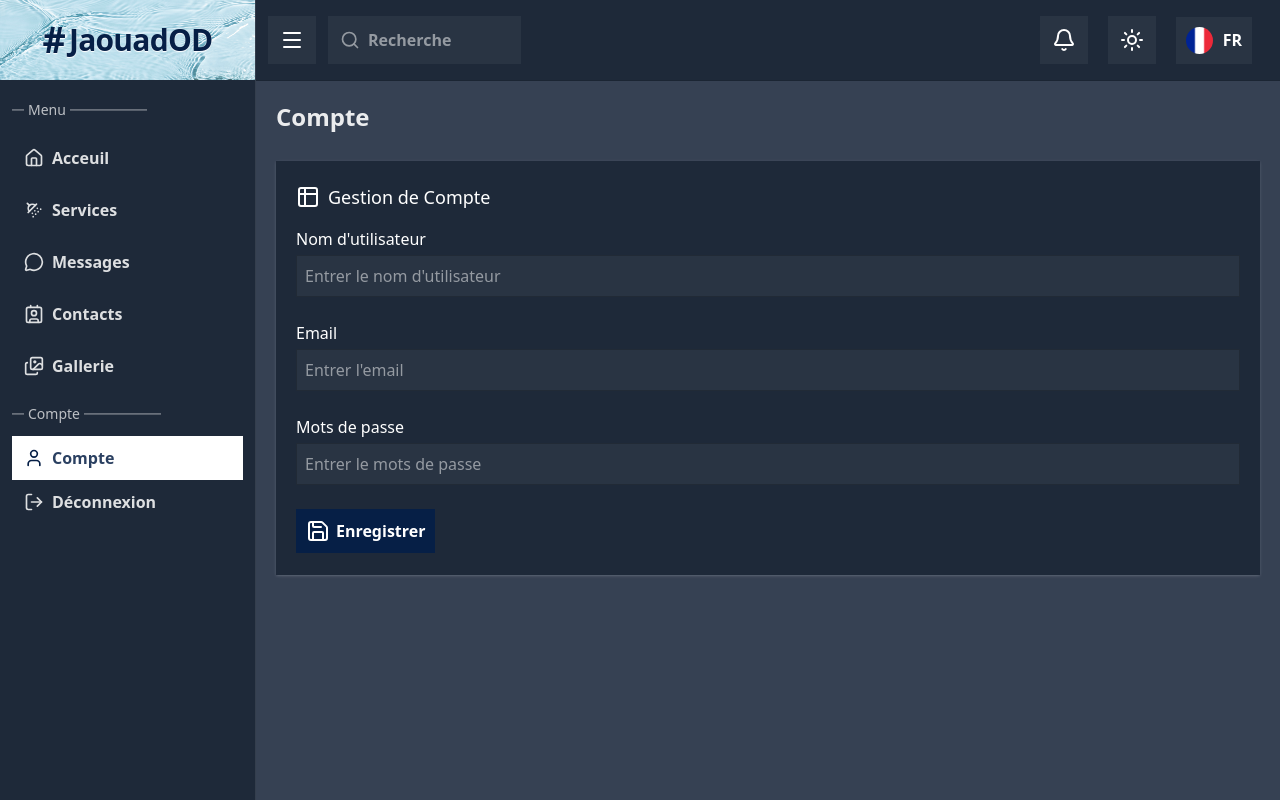
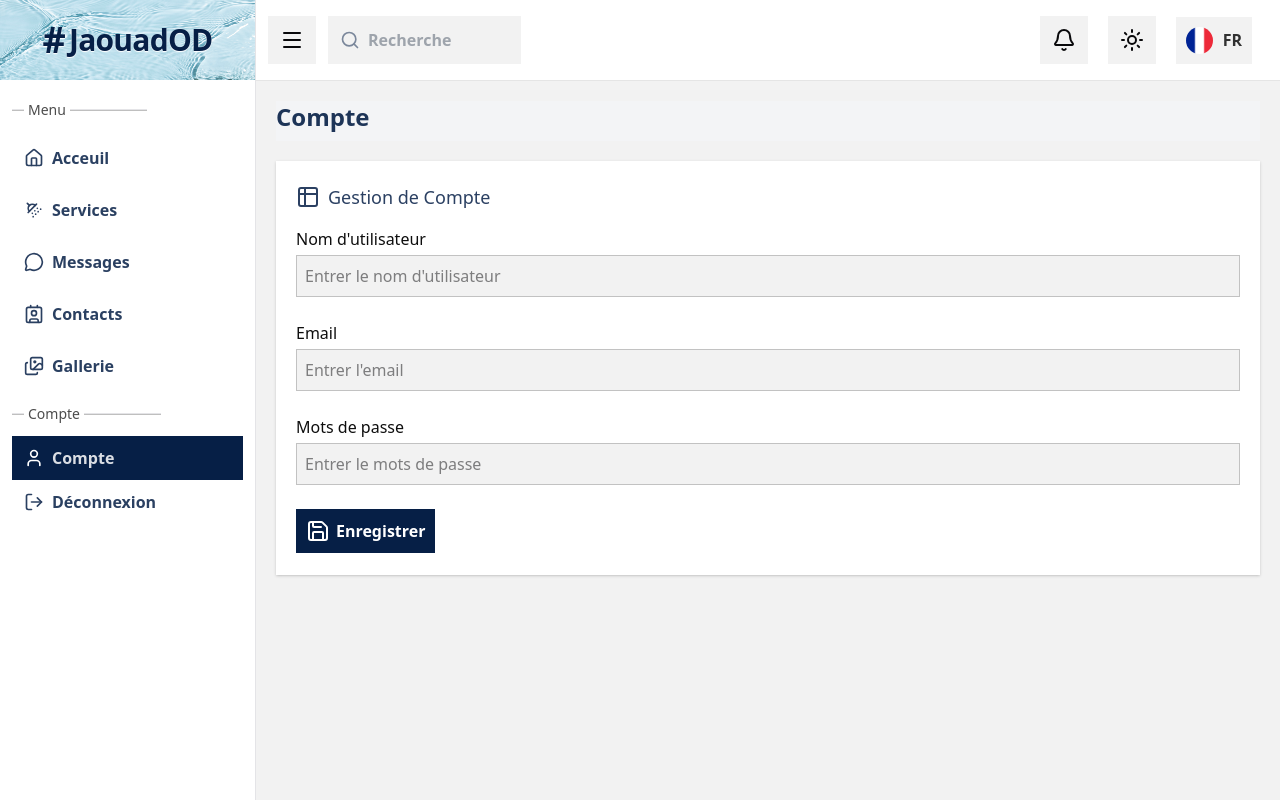
Before and after one commit to hamzaODprogramer/plumber-project-nextJs, a Next.js app: page /admin/account in a window 1280 px wide. Built offline with nearby package versions, Linux system fonts and the light colour scheme.

Commit message:
add side bar function switch

```diff
--- a/app/admin/layout.tsx
+++ b/app/admin/layout.tsx
@@ -1,10 +1,15 @@
+"use client"
 import AdminHeader from "@/components/admin/header-admin";
 import SideBar from "@/components/admin/side-bar";
+import { RootState } from "@/lib/store/store";
+import { useSelector } from "react-redux";
 
 export default function AdminLayout({children}:Readonly<{children:React.ReactNode}>){
+    const sideBarVisibility = useSelector((action:RootState)=>action.admin.sideBarVisibility)
+
     return (
-        <div className="flex h-screen bg-black/5 dark:bg-gray-700 dark">
-            <SideBar />
+        <div className="flex h-screen bg-black/5 dark:bg-gray-700 light">
+            {sideBarVisibility && <SideBar />}
             <div className="flex-1 flex flex-col">
                 <AdminHeader />
                 <main className="flex-1 overflow-auto dark:bg-gray-700">
--- a/components/admin/header-admin.tsx
+++ b/components/admin/header-admin.tsx
@@ -1,4 +1,4 @@
-import React from "react";
+import React, { useEffect, useState } from "react";
 import { Bell, Menu, Search, Sun } from "lucide-react";
 import Image from "next/image";
 import {
@@ -7,13 +7,80 @@ import {
   DropdownMenuItem,
   DropdownMenuTrigger,
 } from "@/components/ui/dropdown-menu"
-
+import { useDispatch, useSelector } from "react-redux";
+import { RootState } from "@/lib/store/store";
+import { setSideBarVisibility } from "@/lib/store/slicer";
+import {
+  Drawer,
+  DrawerClose,
+  DrawerContent,
+  DrawerFooter,
+  DrawerHeader,
+  DrawerTitle,
+  DrawerTrigger,
+} from "@/components/ui/drawer"
+import { admin_links } from "@/lib/constant/global";
+import Link from "next/link";
+import { CheckingDirection } from "@/lib/functions/global";
+import { usePathname } from "next/navigation";
 
 export default function AdminHeader() : React.ReactNode {
+    const sideBarVisibility = useSelector((action:RootState)=>action.admin.sideBarVisibility)
+    const dispatch = useDispatch()
+    const pathname = usePathname()
+
+    const [isRTL, setIsRTL] = useState<boolean>(false)
+    CheckingDirection(setIsRTL)
+
+    const [clientWidth,setClientWidth] = useState(0)
+
+    useEffect(() => {
+        setClientWidth(document.body.clientWidth)
+
+        const handleResize = () => {
+            setClientWidth(document.body.clientWidth)
+        }
+
+        window.addEventListener('resize', handleResize)
+
+    }, []);
+
+    const handleMenuClick = () => {
+        if (clientWidth >= 752) {
+            dispatch(setSideBarVisibility(!sideBarVisibility))
+        }
+    }
+
     return (
         <div className="flex items-center justify-between w-full  py-4 px-3 dark:bg-gray-800 bg-white  border-b border-black/10">
             <div className="flex-1 flex items-center gap-3">
-                <Menu size={48} className="p-3 dark:bg-white/5 bg-black/5 cursor-pointer dark:hover:bg-white/10 dark:text-white hover:bg-black/10"/>
+                {clientWidth < 752 ? (
+                    <Drawer>
+                        <DrawerTrigger asChild>
+                            <Menu size={48} className="p-3 dark:bg-white/5 bg-black/5 cursor-pointer dark:hover:bg-white/10 dark:text-white hover:bg-black/10"/>
+                        </DrawerTrigger>
+                        <DrawerContent className="!rounded-none">
+                            <DrawerHeader className="hidden">
+                            <DrawerTitle></DrawerTitle>
+                            </DrawerHeader>
+                                <div className="*:uppercase *:pr-5  *:py-4 *:pl-5 *:flex *:items-center *:gap-2 *:text-blue-950 *:font-semibold">
+                                    {admin_links.map((link,idx)=>{
+                                        return <Link key={idx} href={link.route} className={`flex items-center gap-2 w-full cursor-pointer px-3 py-2.5 ${(pathname == link.route) ? 'bg-[#061f46] dark:bg-gray-600' : 'hover:bg-black/5 dark:hover:bg-white/5'}`}>
+                                            <link.icon size={20} className={` ${(pathname == link.route) ? 'text-white dark:text-white' : 'opacity-85 text-[#061f46] dark:text-white'}`} />
+                                            <p className={`${(pathname == link.route) ? "text-white  opacity-85" : "text-[#061f46] dark:text-white opacity-85"}  font-semibold`}>{link.name}</p>
+                                        </Link>
+                                    })}
+                                </div>
+                            <DrawerFooter>
+                            <DrawerClose>
+                            </DrawerClose>
+                            </DrawerFooter>
+                        </DrawerContent>
+                    </Drawer>
+                ) : (
+                    <Menu onClick={handleMenuClick} size={48} className="p-3 dark:bg-white/5 bg-black/5 cursor-pointer dark:hover:bg-white/10 dark:text-white hover:bg-black/10"/>
+                )}
+
                 <div className={`flex flex-row-reverse w-2/4 sm:w-1/4 bg-black/5 dark:bg-white/5 justify-start p-3 gap-2 items-center focus-within:w-1/3 transition-all duration-300 focus-within:ring-2 focus-within:ring-blue-100`}>
                     <input
                         type="search"
@@ -28,7 +95,6 @@ export default function AdminHeader() : React.ReactNode {
             <div className="flex items-center gap-5 mr-4 *:cursor-pointer">
                 <Bell size={48} className="p-3 bg-black/5 dark:bg-white/5 dark:text-white dark:hover:bg-white/10 hover:bg-black/10"/>
                 <Sun size={48}  className="p-3  bg-black/5 dark:bg-white/5 dark:text-white dark:hover:bg-white/10 hover:bg-black/10" />
-
                 <DropdownMenu>
                     <DropdownMenuTrigger asChild>
                         <div className="flex items-center gap-2.5 p-2.5 dark:bg-white/5 bg-black/5 dark:hover:bg-white/10 hover:bg-black/10">
--- a/lib/store/slicer.ts
+++ b/lib/store/slicer.ts
@@ -7,7 +7,8 @@ const initialState = {
     openShowDialoge : false,
     openShowImageDialoge : false,
     openDeleteImageDialoge : false,
-    openOtpCompteAdminDialoge: false
+    openOtpCompteAdminDialoge: false,
+    sideBarVisibility : true
 }
 
 export const adminSlicer = createSlice({
@@ -34,9 +35,12 @@ export const adminSlicer = createSlice({
         },
         setOpenOtpCompteAdminDialoge: (state, action) => {
             state.openOtpCompteAdminDialoge = action.payload
-        }
+        },
+        setSideBarVisibility: (state, action) => {
+            state.sideBarVisibility = action.payload
+        },
     }
 })
 
-export const { setOpenAddDialoge , setOpenUpdateDialoge , setOpenDeleteDialoge , setOpenShowDialoge , setOpenShowImageDialoge , setOpenDeleteImageDialoge , setOpenOtpCompteAdminDialoge} = adminSlicer.actions
+export const { setOpenAddDialoge , setOpenUpdateDialoge , setOpenDeleteDialoge , setOpenShowDialoge , setOpenShowImageDialoge , setOpenDeleteImageDialoge , setOpenOtpCompteAdminDialoge , setSideBarVisibility } = adminSlicer.actions
 export default adminSlicer.reducer
```
